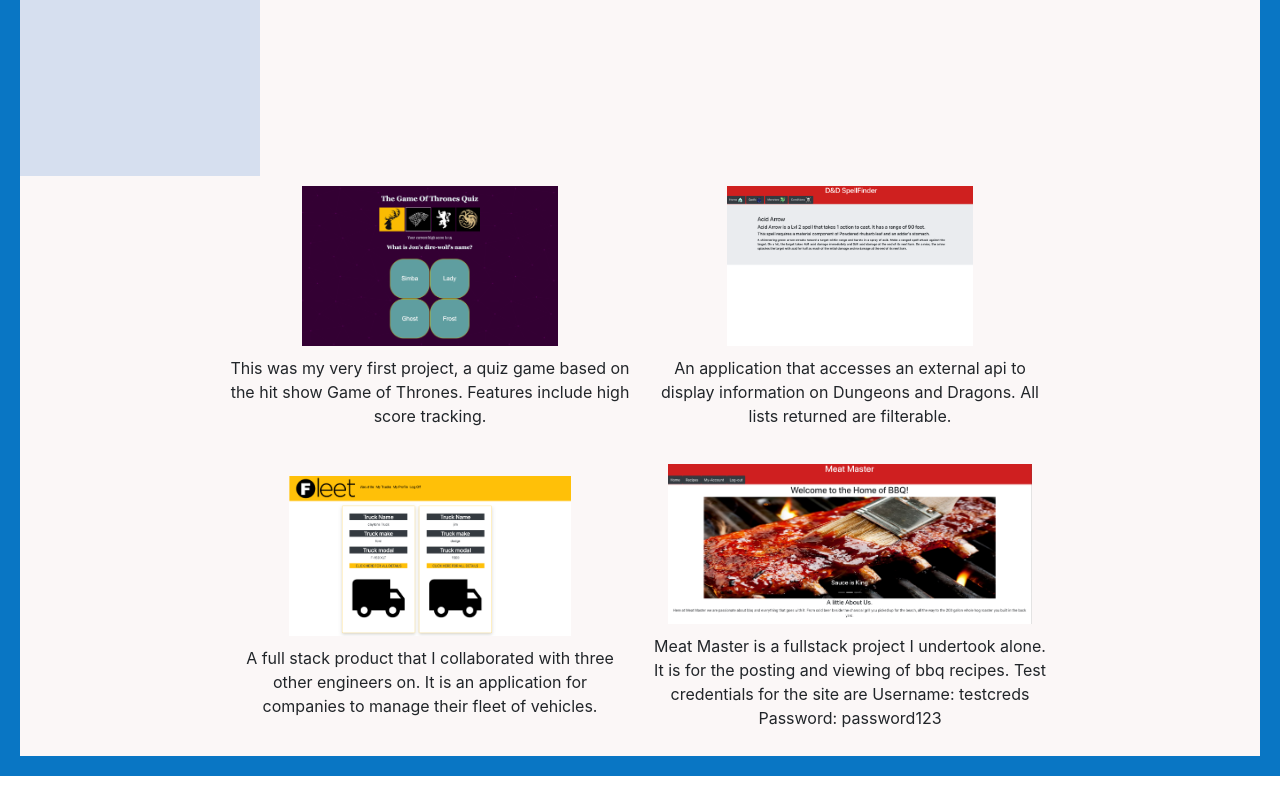
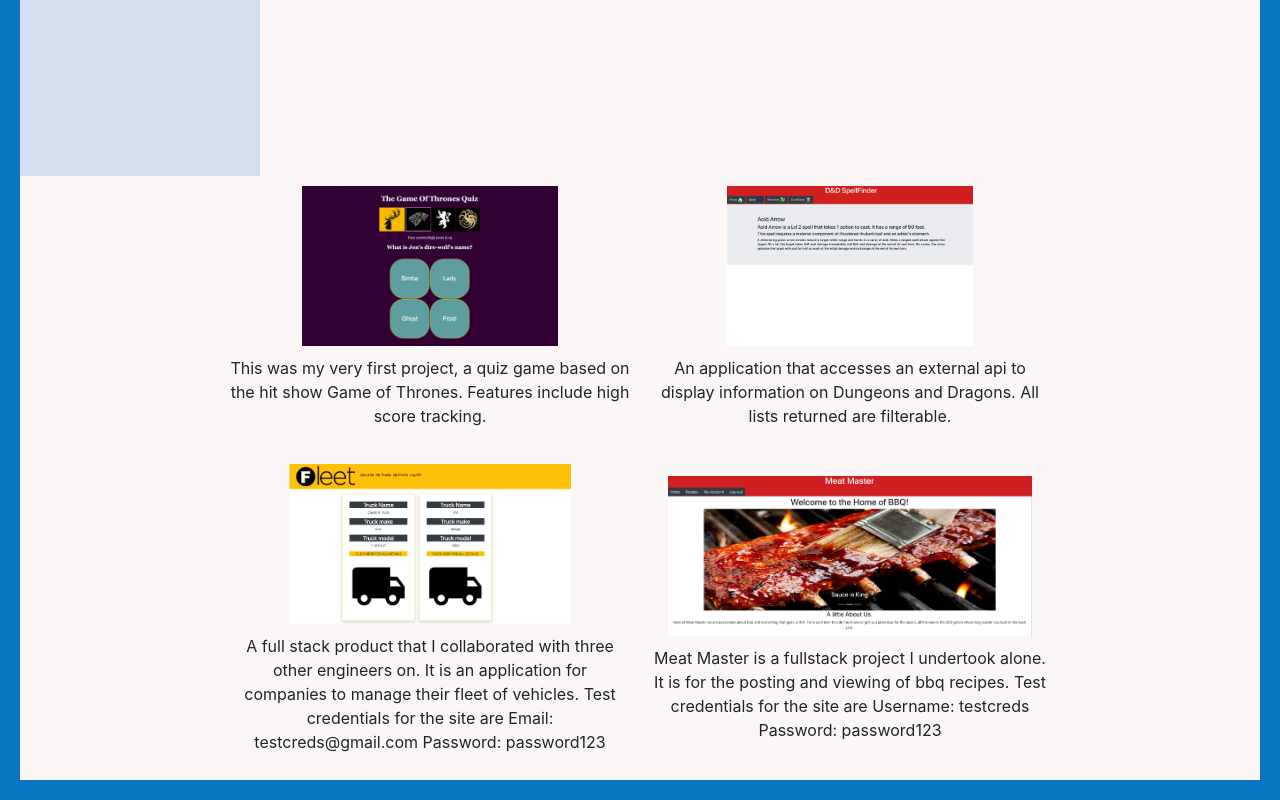
Before and after one commit to ClaytonCanady/cjc_portfolio, a React (Create React App) app: page /portfolio in a window 1280 px wide. Shown: the part 644-1444 px from the top of the page. Before the commit the page ends 1420 px from the top, so only its background shows below. Built offline with nearby package versions, Linux system fonts and the light colour scheme.

Commit message:
add test creds for fleet

```diff
--- a/src/Portfolio.js
+++ b/src/Portfolio.js
@@ -46,7 +46,8 @@ class Portfolio extends Component {
 						<p className='desc'>
 							A full stack product that I collaborated with three other
 							engineers on. It is an application for companies to manage their
-							fleet of vehicles.
+							fleet of vehicles. Test credentials for the site are Email:
+							testcreds@gmail.com Password: password123
 						</p>
 					</div>
 					<div className='project'>
```
